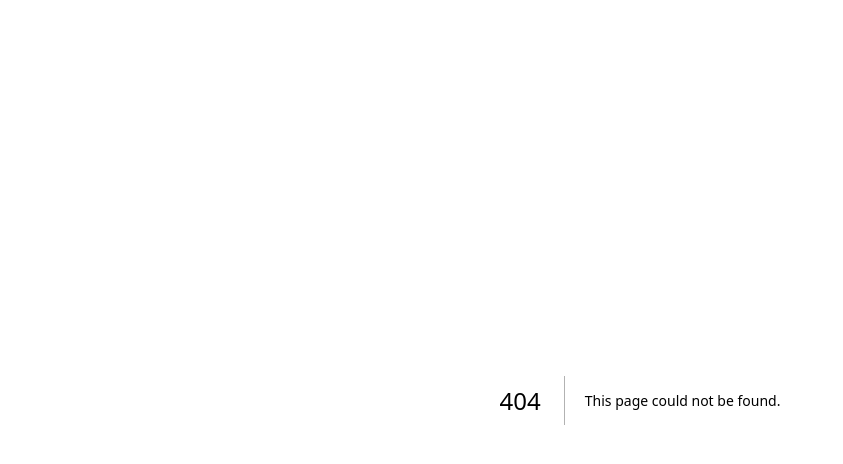
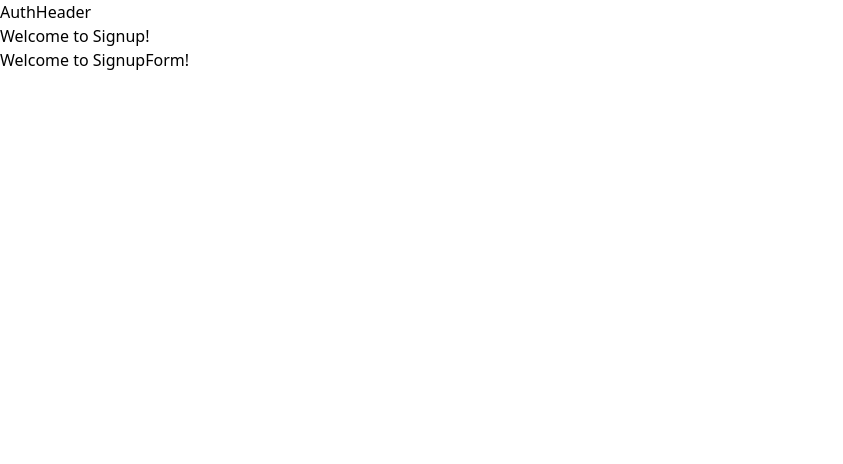
Before and after one commit to ujjwalbasnyat/snapticket, a Next.js app: page /auth/signup in a window 1280 px wide. Before the commit this address had no page. Shown: the top 464 px of the page, without its empty margins (0-843 px from the left). Built offline with nearby package versions, Linux system fonts and the light colour scheme.

Commit message:
resolve auth routing error

```diff
--- a/src/app/(auth)/signup/components/signupForm.tsx
+++ b/src/app/auth/signup/components/signupForm.tsx
@@ -1,5 +1,5 @@
 import React from "react";
 
 export default function SignupForm() {
-	return <div>welcome to signupForm</div>;
+	return <div>Welcome to SignupForm!</div>;
 }
```
Also changed, not shown: src/app/auth/layout.tsx (renamed from src/app/(auth)/layout.tsx), src/app/auth/login/components/loginForm.tsx (renamed from src/app/(auth)/login/components/loginForm.tsx), src/app/auth/login/page.tsx (renamed from src/app/(auth)/login/page.tsx), src/app/auth/signup/page.tsx (renamed from src/app/(auth)/signup/page.tsx).
